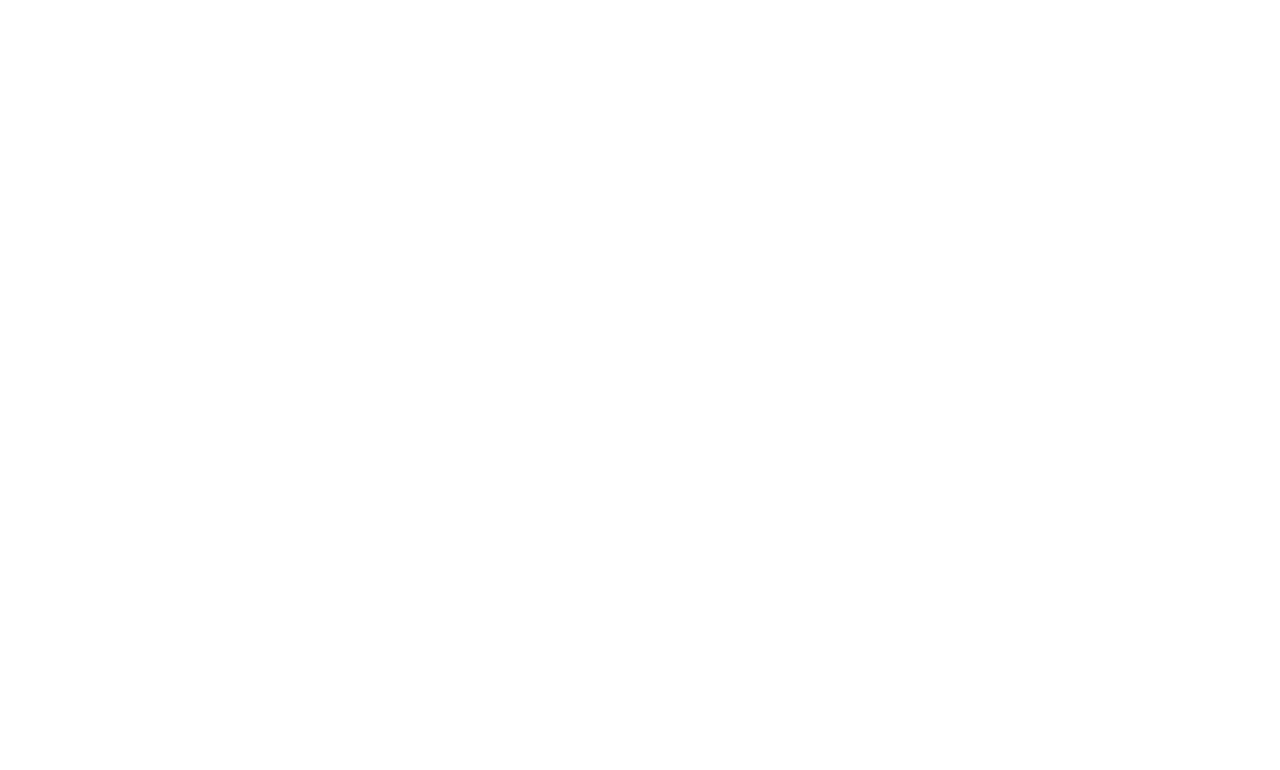
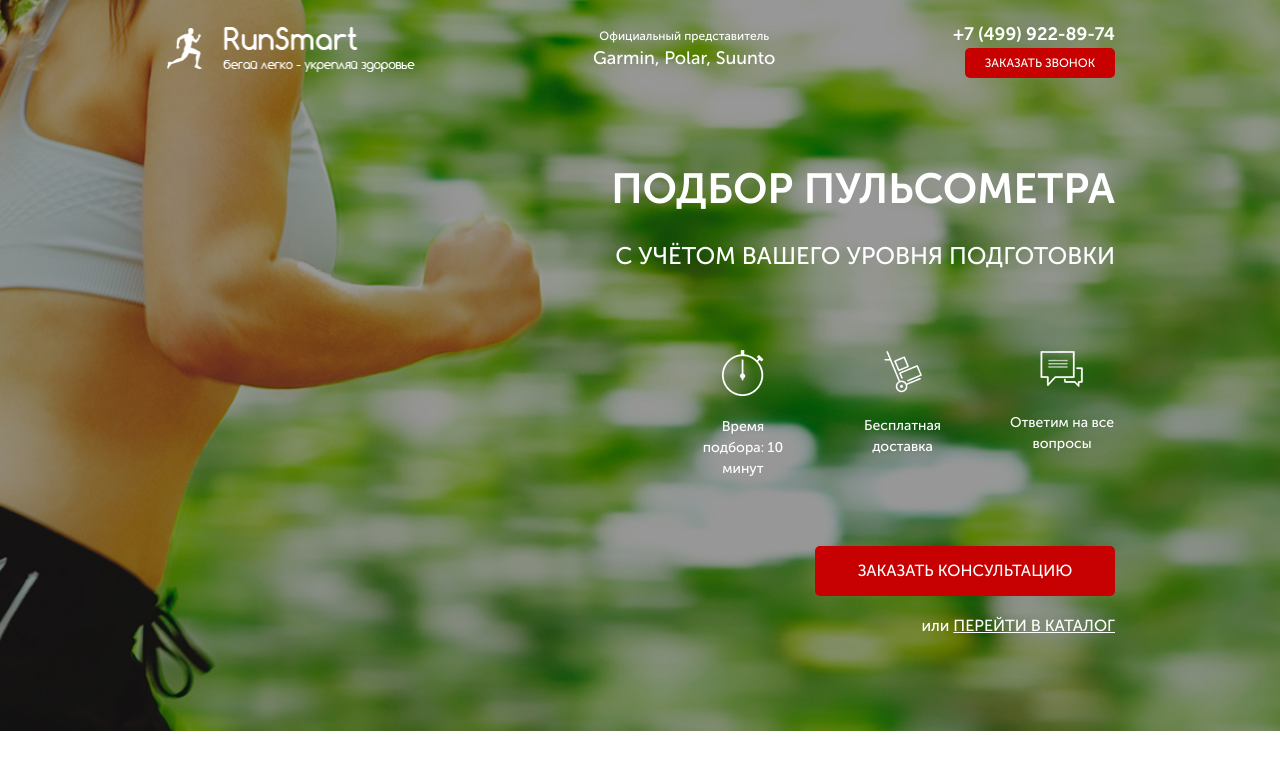
Before and after one commit to Chingiz-Rhino/Run-Start, a website: page src/index.html in a window 1280 px wide. Drawn offline with nearby package versions, Linux system fonts and the light colour scheme; files that its build step writes are made by us from their sources.

Commit message:
fourth commit

```diff
--- a/src/css/font.css
+++ b/src/css/font.css
@@ -20,10 +20,10 @@
 
 @font-face {
     font-family: 'Museo Sans';
-    src: url('../MuseoSansCyrl-700.eot');
-    src: url('../MuseoSansCyrl-700.eot?#iefix') format('embedded-opentype'),
-    url('../MuseoSansCyrl-700.woff') format('woff'),
-    url('../MuseoSansCyrl-700.ttf') format('truetype');
+    src: url('../fonts/MuseoSansCyrl-700.eot');
+    src: url('../fonts/MuseoSansCyrl-700.eot?#iefix') format('embedded-opentype'),
+    url('../fonts/MuseoSansCyrl-700.woff') format('woff'),
+    url('../fonts/MuseoSansCyrl-700.ttf') format('truetype');
     font-weight: 700;
     font-style: normal;
     }
--- a/src/index.html
+++ b/src/index.html
@@ -7,9 +7,56 @@
     <title>RunSmart</title>
     <link rel="stylesheet" href="css/bootstrap-reboot.min.css">
     <link rel="stylesheet" href="css/font.css">
-    <link rel="stylesheet" href="css/style.min.css">
+    <link rel="stylesheet" href="css/block/style.min.css">
 </head>
 <body>
+    <div class="promo">
+        <div class="container">
+            <header class="header">
+                <a href="#" class="header__logo">
+                    <img src="icons/running-man.png" alt="RunMan">
+                </a>
+                <div class="header__oficial">
+                    Официальный представитель
+                    <span>Garmin, Polar, Suunto</span>
+                </div>
+                <div class="header__contacts">
+                    <a href="tel:+74999228674" class="header__phone">+7 (499) 922-89-74
+                    </a>
+                    <button class="button">Заказать звонок</button>
+                </div>
+            </header>
 
+            <div class="promo__wrapper">
+                <h1 class="promo__header">Подбор пульсометра
+                </h1>
+                <h2 class="promo__subheader">с учётом Вашего уровня подготовки</h2>
+
+                <div class="promo__icons">
+                    <div class="promo__icon">
+                        <img src="icons/timer.png" alt="timer">
+                        Время подбора:
+                        10 минут
+                    </div>
+                    <div class="promo__icon">
+                        <img src="icons/hand-cart.png" alt="hand-cart">
+                        Бесплатная
+                        доставка
+                    </div>
+                    <div class="promo__icon">
+                        <img src="icons/messages.png" alt="messages">
+                        Ответим
+                        на все вопросы
+                    </div>
+                </div>
+                <button class="button button_main">заказать КОНСУЛЬТАЦИЮ</button>
+                <div class="promo__link">
+                    или
+                    <a href="#">ПЕРЕЙТИ В КАТАЛОГ</a>
+                </div>
+            </div>
+
+        </div>
+    </div>
 </body>
 </html>
--- a/src/sass/base/_variables.scss
+++ b/src/sass/base/_variables.scss
@@ -1 +1 @@
-$main-golor: #c70101
+$main-color: #c70101
--- /dev/null
+++ b/src/sass/block/_buttons.scss
@@ -0,0 +1,18 @@
+.button {
+    width: 150px;
+    height: 30px;
+    border-radius: 5px;
+    background-color: $main-color;
+    border: none;
+    font-size: 12px;
+    font-weight: 500;
+    text-align: center;
+    color: #ffffff;
+    text-transform: uppercase;
+    &_main {
+        width: 300px;
+        height: 50px;
+        font-size: 16px;
+        margin-top: 67px;
+    }
+}
--- /dev/null
+++ b/src/sass/block/_header.scss
@@ -0,0 +1,39 @@
+.header{
+    display: flex;
+    justify-content: space-between;
+    align-items: center;
+    &__logo {
+        width: 250px;
+        img {
+            width: 100%;
+        }
+    }
+    &__oficial {
+        font-size: 12px;
+        font-weight: 500;
+        color: #ffffff;
+        text-align: center;
+        span {
+            display: block;
+            font-size: 18px;
+        }
+    }
+    &__phone {
+        display: block;
+        font-size: 18px;
+        font-weight: 700;
+        text-align: right;
+        color: #ffffff;
+        &:hover{
+            color: #ffffff;
+            text-decoration: none;
+
+        }
+
+          }
+    &__contacts {
+        display: flex;
+        flex-direction: column;
+        align-items: flex-end;
+    }
+    }
--- /dev/null
+++ b/src/sass/block/_promo.scss
@@ -0,0 +1,55 @@
+.promo {
+    min-height: 650px;
+    padding: 21px 0 93px 0;
+    background: url(../../img/bg/bg1.jpg) center (center/cover) no-repeat;
+    &__wrapper {
+        display: flex;
+        flex-direction: column;
+        align-items: flex-end;
+        margin-top: 90px;
+    }
+    &__header {
+        color: #fff;
+        font-size: 42px;
+        font-weight: 700;
+        text-transform: uppercase;
+        line-height: 42px;
+    }
+    &__subheader {
+        color: #fff;
+        margin-top: 17px;
+        font-size: 24px;
+        font-weight: 500;
+        text-transform: uppercase;
+        line-height: 42px;
+    }
+    &__icons {
+        margin-top: 65px;
+        width: 425px;
+        display: flex;
+        justify-content: space-between;
+    }
+    &__icon {
+        width: 106px;
+        text-align: center;
+        color: #fff;
+        font-size: 14px;
+        font-weight: 500;
+        img {
+            display: block;
+            margin: 0 auto;
+            margin-bottom: 20px;
+        }
+    }
+    &__link {
+        margin-top: 18px;
+        color: #fff;
+        font-size: 16px;
+        font-weight: 500;
+        a {
+            color: #fff;
+            text-decoration: underline;
+            text-transform: uppercase;
+        }
+    }
+}
--- /dev/null
+++ b/src/sass/block/style.scss
@@ -0,0 +1,13 @@
+@import '../base/variables';
+*{
+    font-family: 'Museo Sans', sans-serif;
+}
+
+.container {
+    max-width: 950px;
+    margin: 0 auto;
+}
+
+@import 'promo';
+@import 'header';
+@import 'buttons';
```
Also changed, not shown: src/css/block/header.min.css (added), src/css/block/style.css, src/css/block/style.min.css, src/css/bootstrap-reboot.min.css, src/sass/block/style.sass (deleted), src/sass/css/header.min.css (added), src/sass/css/style.min.css, 3 other files.
